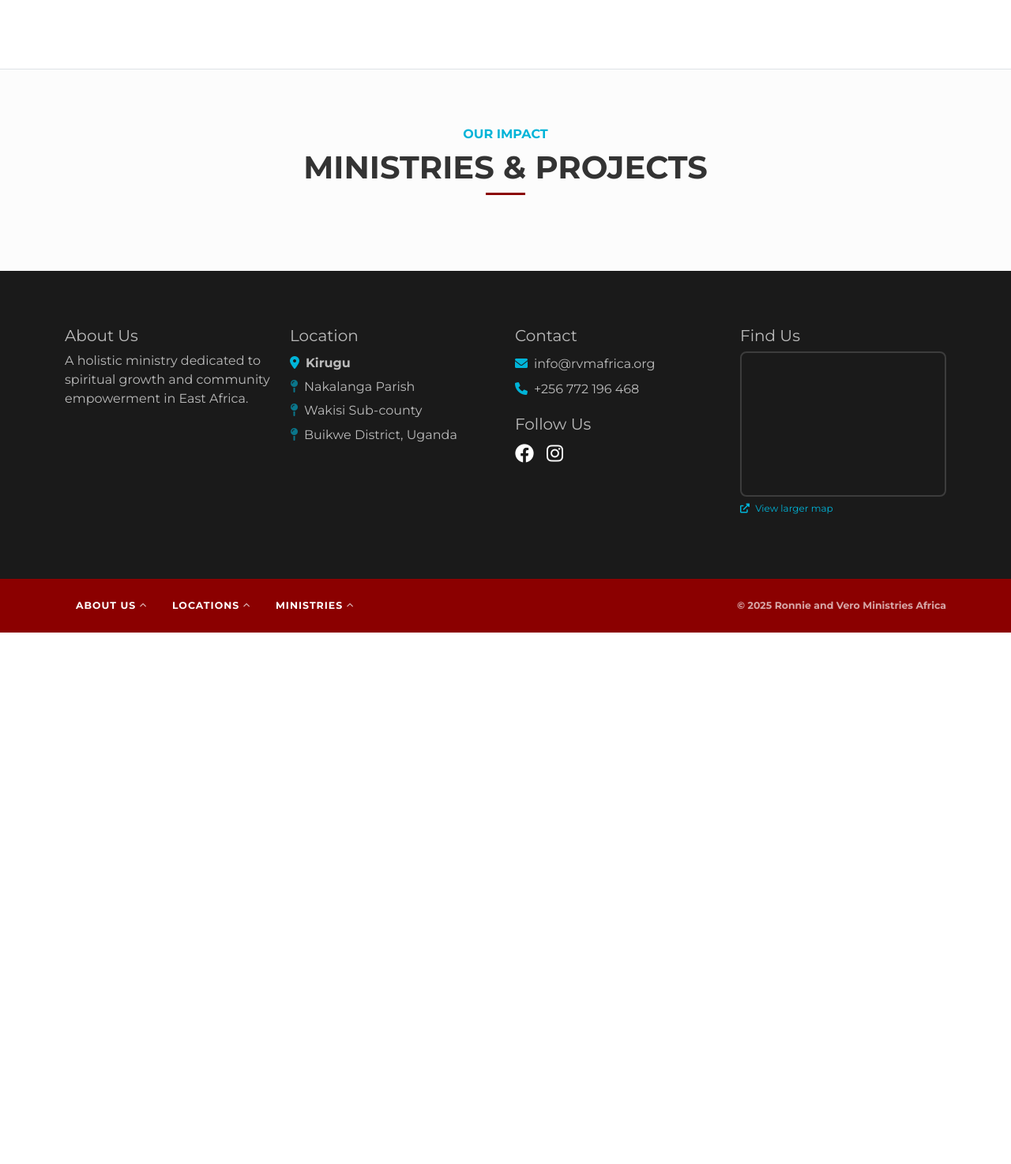
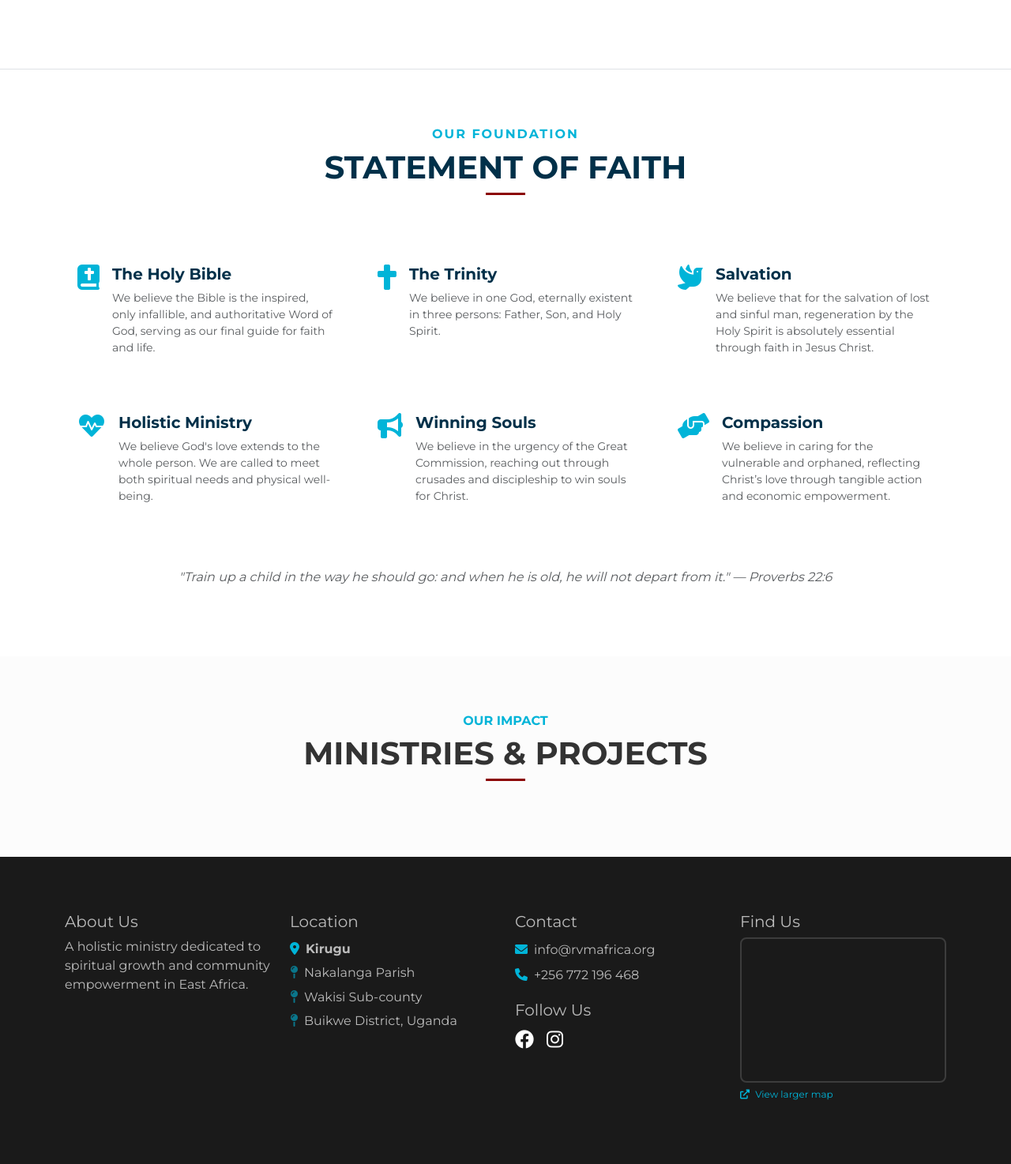
Before and after one commit to Makobi5/rvm-africa-site, a Django app: page / in a window 1280 px wide. Shown: the part 1293-2767 px from the top of the page at 79% size. Before the commit the page ends 2094 px from the top, so only its background shows below. Run offline with Django 5.2, Linux system fonts and the light colour scheme; data that the repository does not hold is empty; grey boxes are pictures that could not be loaded.

Commit message:
added the statement of faith

```diff
--- a/static/css/style.css
+++ b/static/css/style.css
@@ -88,7 +88,7 @@ body {
 }
 
 .carousel-caption h1, .carousel-caption p {
-    color: var(--sky-blue) !important; /* Set the main color to Sky Blue */
+    color: var(--white) !important; /* Set the main color to Sky Blue */
     font-weight: 800;
     text-shadow: 2px 4px 10px rgba(0,0,0,0.3); /* Soft shadow for depth */
 }
--- a/templates/index.html
+++ b/templates/index.html
@@ -90,7 +90,102 @@
         </div>
     </div>
 </section>
+<!-- ==========================================================
+     STATEMENT OF FAITH SECTION
+     ========================================================== -->
+<section class="py-5 bg-white">
+    <div class="container py-4">
+        <div class="text-center mb-5">
+            <h6 class="text-uppercase fw-bold" style="color: var(--sky-blue); letter-spacing: 2px;">Our Foundation</h6>
+            <h2 class="display-6 fw-bold" style="color: var(--navy-blue);">STATEMENT OF FAITH</h2>
+            <div class="mx-auto mt-2" style="width: 50px; height: 3px; background-color: var(--dim-red);"></div>
+        </div>
 
+        <div class="row g-4 mt-2">
+            <!-- 1. The Word of God -->
+            <div class="col-md-6 col-lg-4">
+                <div class="d-flex p-3">
+                    <div class="me-3">
+                        <i class="fas fa-bible fa-2x" style="color: var(--sky-blue);"></i>
+                    </div>
+                    <div>
+                        <h5 class="fw-bold" style="color: var(--navy-blue);">The Holy Bible</h5>
+                        <p class="text-muted small">We believe the Bible is the inspired, only infallible, and authoritative Word of God, serving as our final guide for faith and life.</p>
+                    </div>
+                </div>
+            </div>
+
+            <!-- 2. The Trinity -->
+            <div class="col-md-6 col-lg-4">
+                <div class="d-flex p-3">
+                    <div class="me-3">
+                        <i class="fas fa-cross fa-2x" style="color: var(--sky-blue);"></i>
+                    </div>
+                    <div>
+                        <h5 class="fw-bold" style="color: var(--navy-blue);">The Trinity</h5>
+                        <p class="text-muted small">We believe in one God, eternally existent in three persons: Father, Son, and Holy Spirit.</p>
+                    </div>
+                </div>
+            </div>
+
+            <!-- 3. Salvation -->
+            <div class="col-md-6 col-lg-4">
+                <div class="d-flex p-3">
+                    <div class="me-3">
+                        <i class="fas fa-dove fa-2x" style="color: var(--sky-blue);"></i>
+                    </div>
+                    <div>
+                        <h5 class="fw-bold" style="color: var(--navy-blue);">Salvation</h5>
+                        <p class="text-muted small">We believe that for the salvation of lost and sinful man, regeneration by the Holy Spirit is absolutely essential through faith in Jesus Christ.</p>
+                    </div>
+                </div>
+            </div>
+
+            <!-- 4. Holistic Transformation -->
+            <div class="col-md-6 col-lg-4">
+                <div class="d-flex p-3">
+                    <div class="me-3">
+                        <i class="fas fa-heartbeat fa-2x" style="color: var(--sky-blue);"></i>
+                    </div>
+                    <div>
+                        <h5 class="fw-bold" style="color: var(--navy-blue);">Holistic Ministry</h5>
+                        <p class="text-muted small">We believe God's love extends to the whole person. We are called to meet both spiritual needs and physical well-being.</p>
+                    </div>
+                </div>
+            </div>
+
+            <!-- 5. The Great Commission -->
+            <div class="col-md-6 col-lg-4">
+                <div class="d-flex p-3">
+                    <div class="me-3">
+                        <i class="fas fa-bullhorn fa-2x" style="color: var(--sky-blue);"></i>
+                    </div>
+                    <div>
+                        <h5 class="fw-bold" style="color: var(--navy-blue);">Winning Souls</h5>
+                        <p class="text-muted small">We believe in the urgency of the Great Commission, reaching out through crusades and discipleship to win souls for Christ.</p>
+                    </div>
+                </div>
+            </div>
+
+            <!-- 6. Christian Compassion -->
+            <div class="col-md-6 col-lg-4">
+                <div class="d-flex p-3">
+                    <div class="me-3">
+                        <i class="fas fa-hands-helping fa-2x" style="color: var(--sky-blue);"></i>
+                    </div>
+                    <div>
+                        <h5 class="fw-bold" style="color: var(--navy-blue);">Compassion</h5>
+                        <p class="text-muted small">We believe in caring for the vulnerable and orphaned, reflecting Christ’s love through tangible action and economic empowerment.</p>
+                    </div>
+                </div>
+            </div>
+        </div>
+
+        <div class="text-center mt-5">
+            <p class="fst-italic text-muted">"Train up a child in the way he should go: and when he is old, he will not depart from it." — Proverbs 22:6</p>
+        </div>
+    </div>
+</section>
 <!-- Ministries Grid -->
 <section class="py-5" style="background-color: #fcfcfc;">
     <div class="container py-4">
```
